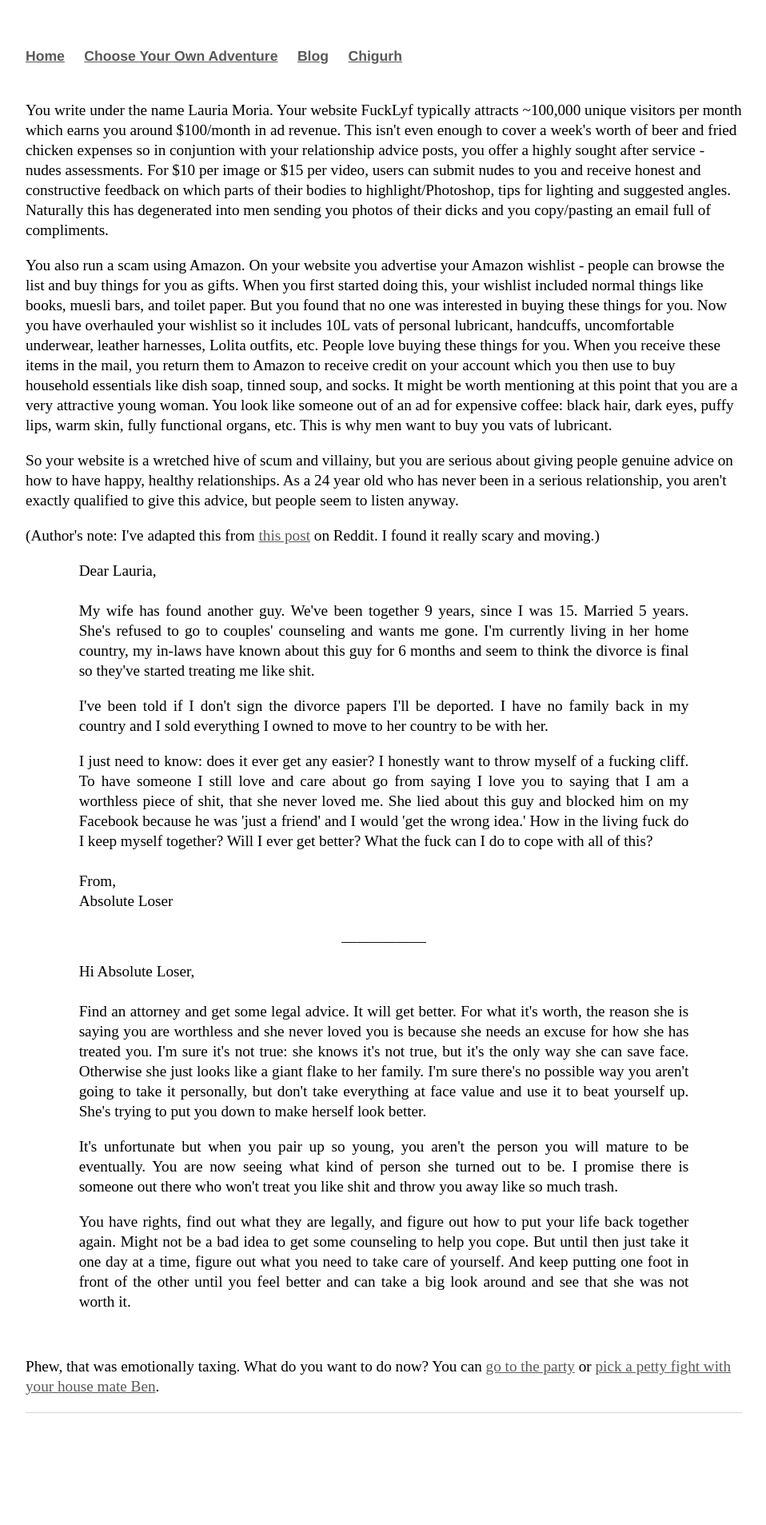
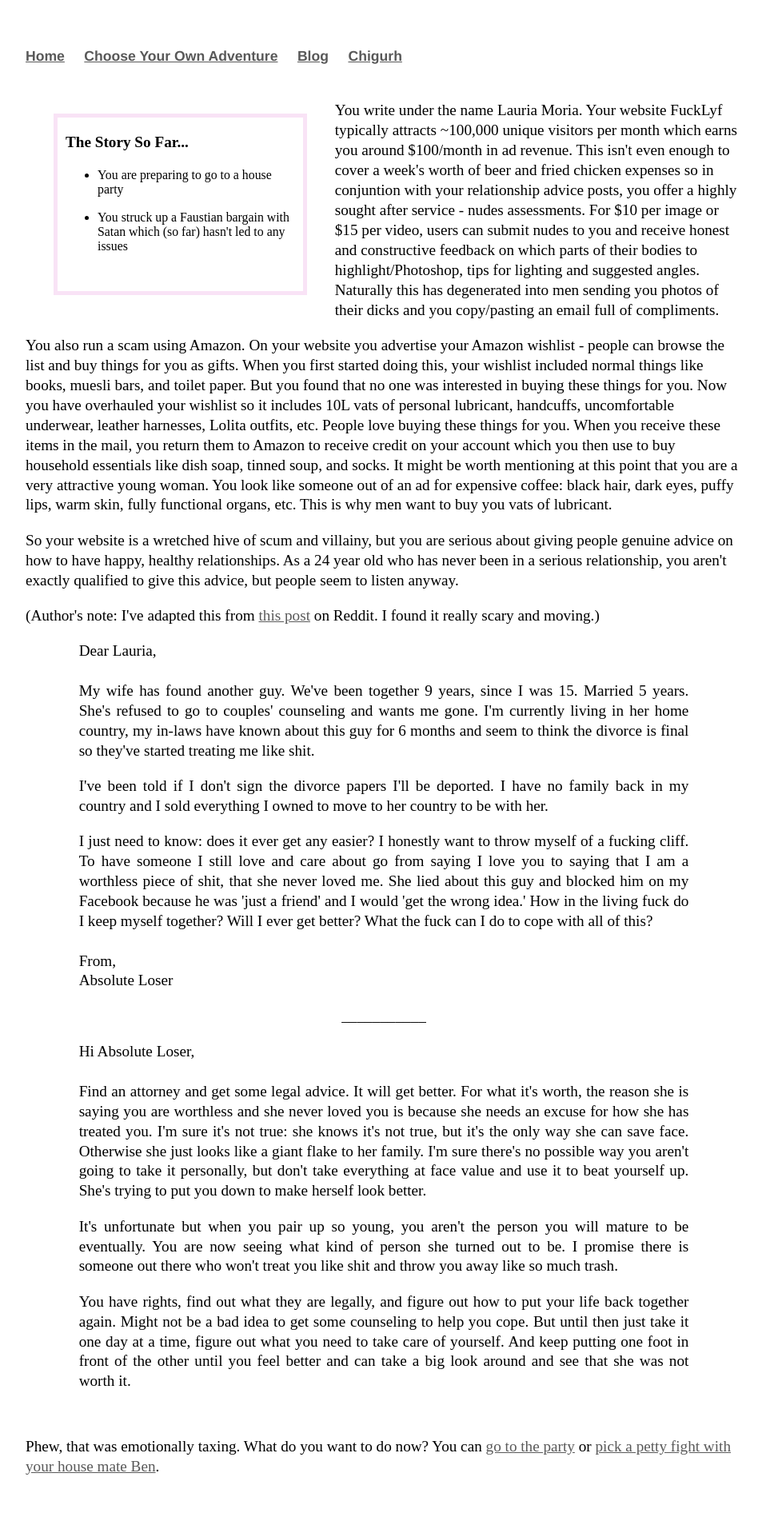
Before and after one commit to Pinelife/pinelife.github.io, a Jekyll site: the page Hellhole/Room2.html, which Jekyll copies as it is, in a window 1280 px wide. Shown: the whole page at 80% size, without its empty margins (160-1118 px from the left). Built offline with Jekyll 4.4.1, drawn with Linux system fonts in a browser that asks for light colours; before the commit the page ends 1827 px from its top, so only the background shows below that.

Commit message:
Update Room2.html

```diff
--- a/Hellhole/Room2.html
+++ b/Hellhole/Room2.html
@@ -1,7 +1,31 @@
----
-layout: default
-title: Pinelife
----
+
+<head>
+			<title>Panel Test</title>
+			<link rel="stylesheet" type="text/css" href="/css/main.css">
+</head>
+		<body>
+			<nav>
+	    		<ul>
+	        	<li><a href="/">Home</a></li>
+	        	<li><a href="/Hellhole">Choose Your Own Adventure</a></li>
+        		<li><a href="http://pinelife3.tumblr.com">Blog</a></li>
+			<li><a href="/Chigurh">Chigurh</a></li>
+	    		</ul>
+			</nav>
+
+
+<div class="left">
+    <p>
+    <b>The Story So Far...</b>
+    <ul>
+      <li>You are preparing to go to a house party</li>
+      </br>
+  <li>You struck up a Faustian bargain with Satan which (so far) hasn't led to any issues</i></li>
+  </br>
+  </ul>
+    </p>
+</div>
+
 <p>You write under the name Lauria Moria. Your website FuckLyf typically attracts ~100,000 unique visitors per month which earns you around $100/month in ad revenue. This isn't even enough to cover a week's worth of beer and fried chicken expenses
   so in conjuntion with your relationship advice posts, you offer a highly sought after service - nudes assessments. For $10 per image
   or $15 per video, users can submit nudes to you and receive honest and constructive feedback on which parts of their bodies to
```
